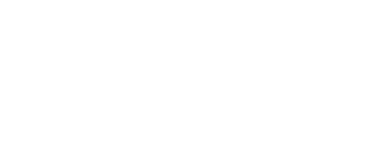
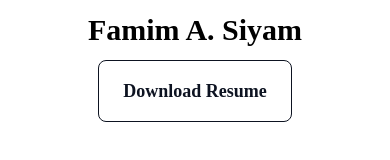
Before and after one commit to fasiyam/B10A1-practice, a plain HTML site: page index.html in a window 390 px wide. Drawn offline with nearby package versions, Linux system fonts and the light colour scheme; a web font is replaced by a local one.

Commit message:
add responsive nav bar

```diff
--- a/index.html
+++ b/index.html
@@ -0,0 +1,25 @@
+<!DOCTYPE html>
+<html lang="en">
+<head>
+    <meta charset="UTF-8">
+    <meta name="viewport" content="width=device-width, initial-scale=1.0">
+    <script src="https://cdn.jsdelivr.net/npm/@tailwindcss/browser@4"></script>
+    <title>Developer portfolio</title>
+    <link rel="stylesheet" href="style.css">
+</head>
+<body class="font-primary">
+    <header>
+
+        <nav class="flex flex-col items-center justify-center gap-3 my-3 md:flex-row md:justify-between md:mx-8  md:mt-3 lg:mx-20 lg:my-5">
+            <h3 class="text-3xl font-extrabold">Famim A. Siyam</h3>
+            <button class="border-[#0D1321] border-1 px-6 py-4 rounded-lg text-lg text-[#0D1321] font-semibold">Download Resume</button>
+        </nav>
+
+    </header>
+
+    <main>
+
+
+    </main>
+</body>
+</html>
--- a/style.css
+++ b/style.css
@@ -1 +1,10 @@
 @import url('https://fonts.googleapis.com/css2?family=Azeret+Mono:ital,wght@0,100..900;1,100..900&display=swap');
+
+
+@import 'tailwindcss';
+
+@layer utilities {
+    .font-primary {
+        font-family: "Azeret Mono";
+    }
+}
```
